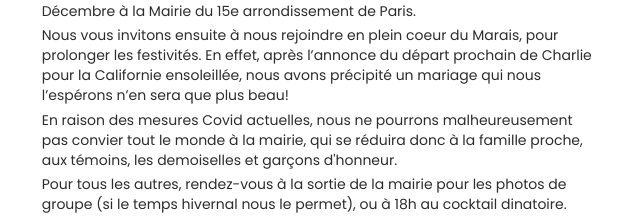
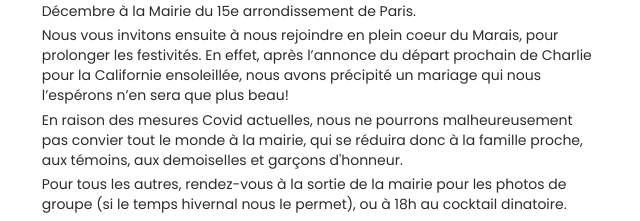
Before and after one commit to VincentLD/mariage_charlie, a website: page src/index.html in a window 1280 px wide. Shown: the part 914-1135 px from the top of the page, 62-702 px from the left. Drawn offline with Linux system fonts and the light colour scheme; a web font is replaced by a local one.

Commit message:
Update text

```diff
--- a/src/index.html
+++ b/src/index.html
@@ -30,7 +30,7 @@
         En effet, après l’annonce du départ prochain de Charlie pour la Californie ensoleillée, nous avons précipité un mariage qui nous l’espérons n’en sera que plus beau!
       </span>
       <span class="content__text--block">
-        En raison des mesures Covid actuelles, nous ne pourrons malheureusement pas convier tout le monde à la mairie, qui se réduira donc à la famille proche, aux témoins, les demoiselles et garçons d'honneur.
+        En raison des mesures Covid actuelles, nous ne pourrons malheureusement pas convier tout le monde à la mairie, qui se réduira donc à la famille proche, aux témoins, aux demoiselles et garçons d'honneur.
       </span>
       <span class="content__text--block">
         Pour tous les autres, rendez-vous à la sortie de la mairie pour les photos de groupe (si le temps hivernal nous le permet), ou à 18h au cocktail dinatoire.
```
